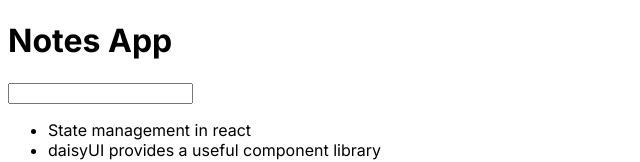
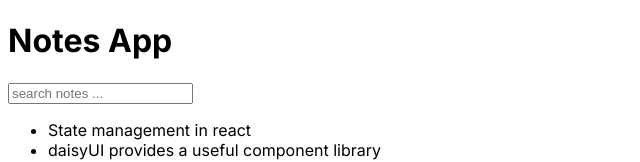
Before and after one commit to actimsina/notes-app, a Next.js app: page / in a window 1280 px wide. Shown: the top 162 px of the page, without its empty margins (0-640 px from the left). Built offline with nearby package versions, Linux system fonts and the light colour scheme.

Commit message:
with context api

```diff
--- a/app/components/AddNote.js
+++ b/app/components/AddNote.js
@@ -1,6 +1,8 @@
-import React from 'react'
+import React, { useContext } from 'react'
+import notesContext from './NotesContext'
 
-export default function AddNote({ handleAdd, desc, setDesc }) {
+export default function AddNote() {
+    const { handleAdd, desc, setDesc } = useContext(notesContext)
     return (
         <div>
             <form onSubmit={handleAdd}>
--- a/app/components/NoteApp.js
+++ b/app/components/NoteApp.js
@@ -3,6 +3,8 @@ import axios from 'axios'
 import React, { useEffect, useState } from 'react'
 import AddNote from './AddNote'
 import NoteList from './NoteList'
+import notesContext from './NotesContext'
+import NotesFilter from './NotesFilter'
 
 export default function NoteApp() {
     const [notes, setNotes] = useState([])
@@ -30,19 +32,21 @@ export default function NoteApp() {
 
     return (
         <div>
-            <input type='text'
-                value={filter}
-                onChange={(e) => setFilter(e.target.value)} />
+            <notesContext.Provider value=
+                {{
+                    notes,
+                    handleAdd,
+                    desc,
+                    setDesc,
+                    filter,
+                    setFilter
+                }}>
 
-            <NoteList
-                notes={notes}
-            />
-            <br />
-            <AddNote
-                handleAdd={handleAdd}
-                desc={desc}
-                setDesc={setDesc}
-            />
+                <NotesFilter />
+                <NoteList />
+                <br />
+                <AddNote />
+            </notesContext.Provider>
         </div>
     )
 }
--- a/app/components/NoteList.js
+++ b/app/components/NoteList.js
@@ -1,13 +1,16 @@
-import React from 'react'
+import React, { useContext } from 'react'
+import notesContext from './NotesContext'
 
-export default function NoteList({ notes }) {
+export default function NoteList() {
+    const { notes, filter } = useContext(notesContext)
     return (
         <div>
             <ul>
                 {
-                    notes.map(note => (
-                        <li key={note.id}>{note.desc}</li>
-                    ))
+                    notes.filter(note => note.desc.toLowerCase().includes(filter.toLowerCase()))
+                        .map(note => (
+                            <li key={note.id}>{note.desc}</li>
+                        ))
                 }
             </ul>
         </div>
--- /dev/null
+++ b/app/components/NotesContext.js
@@ -0,0 +1,5 @@
+const { createContext } = require("react");
+
+const notesContext = createContext({})
+
+export default notesContext
--- /dev/null
+++ b/app/components/NotesFilter.js
@@ -0,0 +1,14 @@
+import React, { useContext } from 'react'
+import notesContext from './NotesContext'
+
+export default function NotesFilter() {
+    const { filter, setFilter } = useContext(notesContext)
+    return (
+        <div>
+            <input type='text'
+                value={filter}
+                onChange={(e) => setFilter(e.target.value)}
+                placeholder='search notes ...' />
+        </div>
+    )
+}
```
